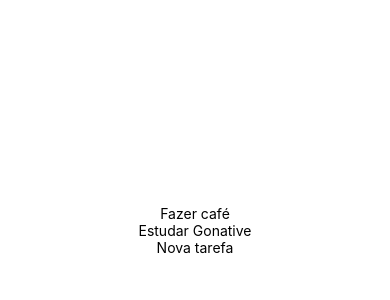
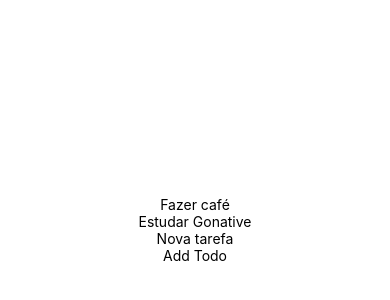
Before and after one commit to danielmachado1980/Spotify, a React Native app: screen / in a window 390 px wide. Shown: the part 192-492 px from the top of the page. Built offline with nearby package versions, Linux system fonts and the light colour scheme.

Commit message:
Configuração reducers e actions.

```diff
--- a/src/pages/TodoList.js
+++ b/src/pages/TodoList.js
@@ -1,7 +1,10 @@
 import React from 'react';
 
-import { View, Text, StyleSheet } from 'react-native';
+import { View, Text, StyleSheet, TouchableOpacity } from 'react-native';
 import { connect } from 'react-redux';
+import { bindActionCreators} from 'redux'
+
+import * as TodoActions from '~/store/actions/todos'
 
 const styles = StyleSheet.create({
   container: {
@@ -11,15 +14,22 @@
   },
 });
 
-const TodoList = ({ todos }) => (
-  <View style={styles.container}>
-    {todos.map(todo => (
-      <Text>{todo}</Text>
-    ))}
-  </View>
-);
+const TodoList = ({ todos, addTodo }) => {
+  return (
+    <View style={styles.container}>
+      { todos.map(todo => <Text key={todo.id}>{todo.text}</Text>)}
+      <TouchableOpacity onPress={() => { addTodo('Nova Tarefa'); }}>
+        <Text>Add Todo</Text>
+      </TouchableOpacity>
+    </View>
+  );
+};
 
 const mapStateToProps = state => ({
   todos: state.todos,
 });
-export default connect(mapStateToProps)(TodoList);
+
+const mapDispatchToProps = dispatch =>
+  bindActionCreators(TodoActions, dispatch);
+
+export default connect(mapStateToProps, mapDispatchToProps)(TodoList);
--- a/src/store/actions/todos.js
+++ b/src/store/actions/todos.js
@@ -0,0 +1,4 @@
+export const addTodo = text => ({
+  type: 'ADD_TODO',
+  text,
+});
--- a/src/store/reducers/todos.js
+++ b/src/store/reducers/todos.js
@@ -1,9 +1,13 @@
-const initialState = ['Fazer café', 'Estudar Gonative', 'Nova tarefa'];
+const initialState = [
+  { id: 1, text: 'Fazer café' },
+  { id: 2, text: 'Estudar Gonative' },
+  { id: 3, text: 'Nova tarefa' },
+];
 
 export default function todos(state = initialState, action) {
   switch (action.type) {
     case 'ADD_TODO':
-      return [...state, action.text];
+      return [...state, { id: Math.random, text: action.text }];
     default:
       return state;
   }
```
